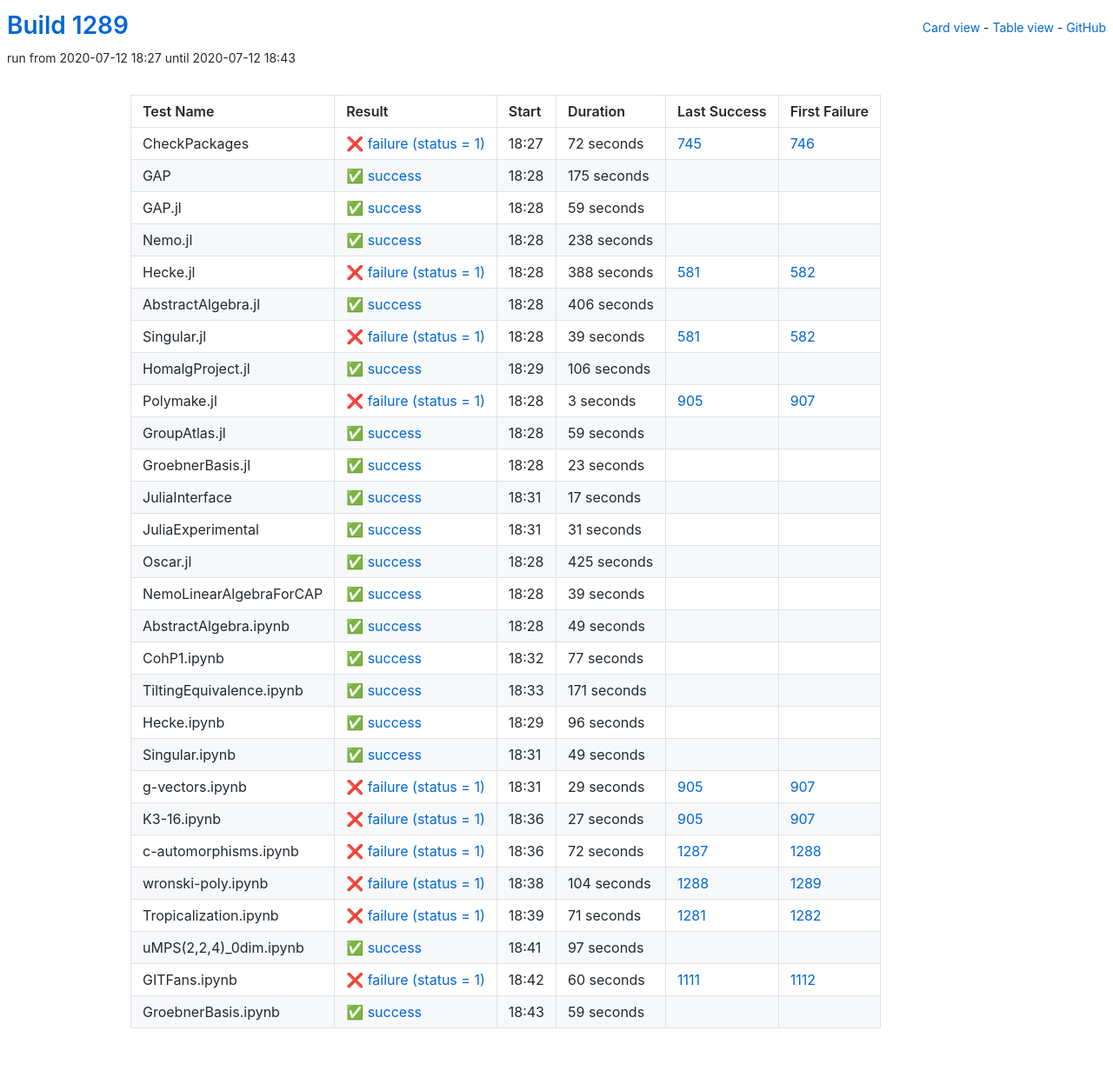
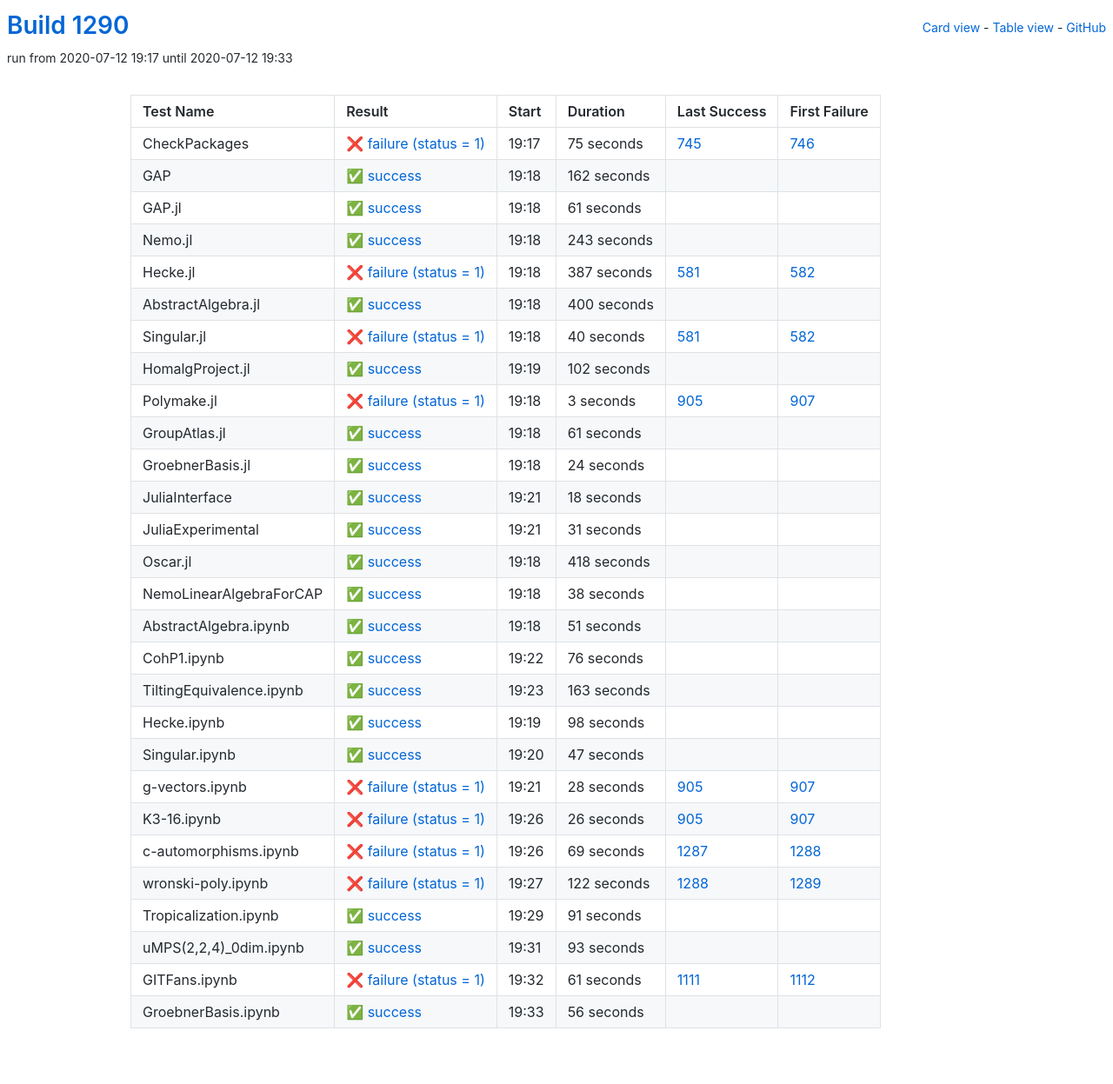
Before and after one commit to oscar-system/oscar-ci-status-1.4, a Jekyll site: the page built from table.html, in a window 1280 px wide. Shown: the whole page at 87% size. Built offline with Jekyll 4.4.1, drawn with Linux system fonts in a browser that asks for light colours.

Commit message:
Build #1290

```diff
--- a/_data/ci.yml
+++ b/_data/ci.yml
@@ -1,6 +1,6 @@
 ---
-build: 1289
-build_url: https://oscarci.mathematik.uni-kl.de/job/oscar-julia-1.4/1289/
+build: 1290
+build_url: https://oscarci.mathematik.uni-kl.de/job/oscar-julia-1.4/1290/
 job: oscar-julia-1.4
 organization: oscar-system
 repo: oscar-ci-status-1.4
@@ -8,104 +8,104 @@ repourl: https://github.com/oscar-system/oscar-ci-status-1.4
 tests:
 - name: CheckPackages
   id: checkpackages
-  log: https://oscarci.mathematik.uni-kl.de/job/oscar-julia-1.4/1289/artifact/logs/build-1289/CheckPackages.log
-  start: 2020-07-12 18:27
+  log: https://oscarci.mathematik.uni-kl.de/job/oscar-julia-1.4/1290/artifact/logs/build-1290/CheckPackages.log
+  start: 2020-07-12 19:17
   success: false
   exitcode: 1
   status: failure
-  duration: 72
+  duration: 75
   last_success: 745
   last_success_url: https://oscarci.mathematik.uni-kl.de/job/oscar-julia-1.4/745/
   first_failure: 746
   first_failure_url: https://oscarci.mathematik.uni-kl.de/job/oscar-julia-1.4/746/
 - name: GAP
   id: gap
-  log: https://oscarci.mathematik.uni-kl.de/job/oscar-julia-1.4/1289/artifact/logs/build-1289/GAP.log
-  start: 2020-07-12 18:28
+  log: https://oscarci.mathematik.uni-kl.de/job/oscar-julia-1.4/1290/artifact/logs/build-1290/GAP.log
+  start: 2020-07-12 19:18
   success: true
   exitcode: 0
   status: success
-  duration: 175
+  duration: 162
   last_success: false
   last_success_url:
   first_failure: false
   first_failure_url:
 - name: GAP.jl
   id: gap-jl
-  log: https://oscarci.mathematik.uni-kl.de/job/oscar-julia-1.4/1289/artifact/logs/build-1289/GAP.jl.log
-  start: 2020-07-12 18:28
+  log: https://oscarci.mathematik.uni-kl.de/job/oscar-julia-1.4/1290/artifact/logs/build-1290/GAP.jl.log
+  start: 2020-07-12 19:18
   success: true
   exitcode: 0
   status: success
-  duration: 59
+  duration: 61
   last_success: false
   last_success_url:
   first_failure: false
   first_failure_url:
 - name: Nemo.jl
   id: nemo-jl
-  log: https://oscarci.mathematik.uni-kl.de/job/oscar-julia-1.4/1289/artifact/logs/build-1289/Nemo.jl.log
-  start: 2020-07-12 18:28
+  log: https://oscarci.mathematik.uni-kl.de/job/oscar-julia-1.4/1290/artifact/logs/build-1290/Nemo.jl.log
+  start: 2020-07-12 19:18
   success: true
   exitcode: 0
   status: success
-  duration: 238
+  duration: 243
   last_success: false
   last_success_url:
   first_failure: false
   first_failure_url:
 - name: Hecke.jl
   id: hecke-jl
-  log: https://oscarci.mathematik.uni-kl.de/job/oscar-julia-1.4/1289/artifact/logs/build-1289/Hecke.jl.log
-  start: 2020-07-12 18:28
+  log: https://oscarci.mathematik.uni-kl.de/job/oscar-julia-1.4/1290/artifact/logs/build-1290/Hecke.jl.log
+  start: 2020-07-12 19:18
   success: false
   exitcode: 1
   status: failure
-  duration: 388
+  duration: 387
   last_success: 581
   last_success_url: https://oscarci.mathematik.uni-kl.de/job/oscar-julia-1.4/581/
   first_failure: 582
   first_failure_url: https://oscarci.mathematik.uni-kl.de/job/oscar-julia-1.4/582/
 - name: AbstractAlgebra.jl
   id: abstractalgebra-jl
-  log: https://oscarci.mathematik.uni-kl.de/job/oscar-julia-1.4/1289/artifact/logs/build-1289/AbstractAlgebra.jl.log
-  start: 2020-07-12 18:28
+  log: https://oscarci.mathematik.uni-kl.de/job/oscar-julia-1.4/1290/artifact/logs/build-1290/AbstractAlgebra.jl.log
+  start: 2020-07-12 19:18
   success: true
   exitcode: 0
   status: success
-  duration: 406
+  duration: 400
   last_success: false
   last_success_url:
   first_failure: false
   first_failure_url:
 - name: Singular.jl
   id: singular-jl
-  log: https://oscarci.mathematik.uni-kl.de/job/oscar-julia-1.4/1289/artifact/logs/build-1289/Singular.jl.log
-  start: 2020-07-12 18:28
+  log: https://oscarci.mathematik.uni-kl.de/job/oscar-julia-1.4/1290/artifact/logs/build-1290/Singular.jl.log
+  start: 2020-07-12 19:18
   success: false
   exitcode: 1
   status: failure
-  duration: 39
+  duration: 40
   last_success: 581
   last_success_url: https://oscarci.mathematik.uni-kl.de/job/oscar-julia-1.4/581/
   first_failure: 582
   first_failure_url: https://oscarci.mathematik.uni-kl.de/job/oscar-julia-1.4/582/
 - name: HomalgProject.jl
   id: homalgproject-jl
-  log: https://oscarci.mathematik.uni-kl.de/job/oscar-julia-1.4/1289/artifact/logs/build-1289/HomalgProject.jl.log
-  start: 2020-07-12 18:29
+  log: https://oscarci.mathematik.uni-kl.de/job/oscar-julia-1.4/1290/artifact/logs/build-1290/HomalgProject.jl.log
+  start: 2020-07-12 19:19
   success: true
   exitcode: 0
   status: success
-  duration: 106
+  duration: 102
   last_success: false
   last_success_url:
   first_failure: false
   first_failure_url:
 - name: Polymake.jl
   id: polymake-jl
-  log: https://oscarci.mathematik.uni-kl.de/job/oscar-julia-1.4/1289/artifact/logs/build-1289/Polymake.jl.log
-  start: 2020-07-12 18:28
+  log: https://oscarci.mathematik.uni-kl.de/job/oscar-julia-1.4/1290/artifact/logs/build-1290/Polymake.jl.log
+  start: 2020-07-12 19:18
   success: false
   exitcode: 1
   status: failure
@@ -116,44 +116,44 @@ tests:
   first_failure_url: https://oscarci.mathematik.uni-kl.de/job/oscar-julia-1.4/907/
 - name: GroupAtlas.jl
   id: groupatlas-jl
-  log: https://oscarci.mathematik.uni-kl.de/job/oscar-julia-1.4/1289/artifact/logs/build-1289/GroupAtlas.jl.log
-  start: 2020-07-12 18:28
+  log: https://oscarci.mathematik.uni-kl.de/job/oscar-julia-1.4/1290/artifact/logs/build-1290/GroupAtlas.jl.log
+  start: 2020-07-12 19:18
   success: true
   exitcode: 0
   status: success
-  duration: 59
+  duration: 61
   last_success: false
   last_success_url:
   first_failure: false
   first_failure_url:
 - name: GroebnerBasis.jl
   id: groebnerbasis-jl
-  log: https://oscarci.mathematik.uni-kl.de/job/oscar-julia-1.4/1289/artifact/logs/build-1289/GroebnerBasis.jl.log
-  start: 2020-07-12 18:28
+  log: https://oscarci.mathematik.uni-kl.de/job/oscar-julia-1.4/1290/artifact/logs/build-1290/GroebnerBasis.jl.log
+  start: 2020-07-12 19:18
   success: true
   exitcode: 0
   status: success
-  duration: 23
+  duration: 24
   last_success: false
   last_success_url:
   first_failure: false
   first_failure_url:
 - name: JuliaInterface
   id: juliainterface
-  log: https://oscarci.mathematik.uni-kl.de/job/oscar-julia-1.4/1289/artifact/logs/build-1289/JuliaInterface.log
-  start: 2020-07-12 18:31
+  log: https://oscarci.mathematik.uni-kl.de/job/oscar-julia-1.4/1290/artifact/logs/build-1290/JuliaInterface.log
+  start: 2020-07-12 19:21
   success: true
   exitcode: 0
   status: success
-  duration: 17
+  duration: 18
   last_success: false
   last_success_url:
   first_failure: false
   first_failure_url:
 - name: JuliaExperimental
   id: juliaexperimental
-  log: https://oscarci.mathematik.uni-kl.de/job/oscar-julia-1.4/1289/artifact/logs/build-1289/JuliaExperimental.log
-  start: 2020-07-12 18:31
+  log: https://oscarci.mathematik.uni-kl.de/job/oscar-julia-1.4/1290/artifact/logs/build-1290/JuliaExperimental.log
+  start: 2020-07-12 19:21
   success: true
   exitcode: 0
   status: success
@@ -164,180 +164,180 @@ tests:
   first_failure_url:
 - name: Oscar.jl
   id: oscar-jl
-  log: https://oscarci.mathematik.uni-kl.de/job/oscar-julia-1.4/1289/artifact/logs/build-1289/Oscar.jl.log
-  start: 2020-07-12 18:28
+  log: https://oscarci.mathematik.uni-kl.de/job/oscar-julia-1.4/1290/artifact/logs/build-1290/Oscar.jl.log
+  start: 2020-07-12 19:18
   success: true
   exitcode: 0
   status: success
-  duration: 425
+  duration: 418
   last_success: false
   last_success_url:
   first_failure: false
   first_failure_url:
 - name: NemoLinearAlgebraForCAP
   id: nemolinearalgebraforcap
-  log: https://oscarci.mathematik.uni-kl.de/job/oscar-julia-1.4/1289/artifact/logs/build-1289/NemoLinearAlgebraForCAP.log
-  start: 2020-07-12 18:28
+  log: https://oscarci.mathematik.uni-kl.de/job/oscar-julia-1.4/1290/artifact/logs/build-1290/NemoLinearAlgebraForCAP.log
+  start: 2020-07-12 19:18
   success: true
   exitcode: 0
   status: success
-  duration: 39
+  duration: 38
   last_success: false
   last_success_url:
   first_failure: false
   first_failure_url:
 - name: AbstractAlgebra.ipynb
   id: abstractalgebra-ipynb
-  log: https://oscarci.mathematik.uni-kl.de/job/oscar-julia-1.4/1289/artifact/logs/build-1289/AbstractAlgebra.ipynb.log
-  start: 2020-07-12 18:28
+  log: https://oscarci.mathematik.uni-kl.de/job/oscar-julia-1.4/1290/artifact/logs/build-1290/AbstractAlgebra.ipynb.log
+  start: 2020-07-12 19:18
   success: true
   exitcode: 0
   status: success
-  duration: 49
+  duration: 51
   last_success: false
   last_success_url:
   first_failure: false
   first_failure_url:
 - name: CohP1.ipynb
   id: cohp1-ipynb
-  log: https://oscarci.mathematik.uni-kl.de/job/oscar-julia-1.4/1289/artifact/logs/build-1289/CohP1.ipynb.log
-  start: 2020-07-12 18:32
+  log: https://oscarci.mathematik.uni-kl.de/job/oscar-julia-1.4/1290/artifact/logs/build-1290/CohP1.ipynb.log
+  start: 2020-07-12 19:22
   success: true
   exitcode: 0
   status: success
-  duration: 77
+  duration: 76
   last_success: false
   last_success_url:
   first_failure: false
   first_failure_url:
 - name: TiltingEquivalence.ipynb
   id: tiltingequivalence-ipynb
-  log: https://oscarci.mathematik.uni-kl.de/job/oscar-julia-1.4/1289/artifact/logs/build-1289/TiltingEquivalence.ipynb.log
-  start: 2020-07-12 18:33
+  log: https://oscarci.mathematik.uni-kl.de/job/oscar-julia-1.4/1290/artifact/logs/build-1290/TiltingEquivalence.ipynb.log
+  start: 2020-07-12 19:23
   success: true
   exitcode: 0
   status: success
-  duration: 171
+  duration: 163
   last_success: false
   last_success_url:
   first_failure: false
   first_failure_url:
 - name: Hecke.ipynb
   id: hecke-ipynb
-  log: https://oscarci.mathematik.uni-kl.de/job/oscar-julia-1.4/1289/artifact/logs/build-1289/Hecke.ipynb.log
-  start: 2020-07-12 18:29
+  log: https://oscarci.mathematik.uni-kl.de/job/oscar-julia-1.4/1290/artifact/logs/build-1290/Hecke.ipynb.log
+  start: 2020-07-12 19:19
   success: true
   exitcode: 0
   status: success
-  duration: 96
+  duration: 98
   last_success: false
   last_success_url:
   first_failure: false
   first_failure_url:
 - name: Singular.ipynb
   id: singular-ipynb
-  log: https://oscarci.mathematik.uni-kl.de/job/oscar-julia-1.4/1289/artifact/logs/build-1289/Singular.ipynb.log
-  start: 2020-07-12 18:31
+  log: https://oscarci.mathematik.uni-kl.de/job/oscar-julia-1.4/1290/artifact/logs/build-1290/Singular.ipynb.log
+  start: 2020-07-12 19:20
   success: true
   exitcode: 0
   status: success
-  duration: 49
+  duration: 47
   last_success: false
   last_success_url:
   first_failure: false
   first_failure_url:
 - name: g-vectors.ipynb
   id: g-vectors-ipynb
-  log: https://oscarci.mathematik.uni-kl.de/job/oscar-julia-1.4/1289/artifact/logs/build-1289/g-vectors.ipynb.log
-  start: 2020-07-12 18:31
+  log: https://oscarci.mathematik.uni-kl.de/job/oscar-julia-1.4/1290/artifact/logs/build-1290/g-vectors.ipynb.log
+  start: 2020-07-12 19:21
   success: false
   exitcode: 1
   status: failure
-  duration: 29
+  duration: 28
   last_success: 905
   last_success_url: https://oscarci.mathematik.uni-kl.de/job/oscar-julia-1.4/905/
   first_failure: 907
   first_failure_url: https://oscarci.mathematik.uni-kl.de/job/oscar-julia-1.4/907/
 - name: K3-16.ipynb
   id: k3-16-ipynb
-  log: https://oscarci.mathematik.uni-kl.de/job/oscar-julia-1.4/1289/artifact/logs/build-1289/K3-16.ipynb.log
-  start: 2020-07-12 18:36
+  log: https://oscarci.mathematik.uni-kl.de/job/oscar-julia-1.4/1290/artifact/logs/build-1290/K3-16.ipynb.log
+  start: 2020-07-12 19:26
   success: false
   exitcode: 1
   status: failure
-  duration: 27
+  duration: 26
   last_success: 905
   last_success_url: https://oscarci.mathematik.uni-kl.de/job/oscar-julia-1.4/905/
   first_failure: 907
   first_failure_url: https://oscarci.mathematik.uni-kl.de/job/oscar-julia-1.4/907/
 - name: c-automorphisms.ipynb
   id: c-automorphisms-ipynb
-  log: https://oscarci.mathematik.uni-kl.de/job/oscar-julia-1.4/1289/artifact/logs/build-1289/c-automorphisms.ipynb.log
-  start: 2020-07-12 18:36
+  log: https://oscarci.mathematik.uni-kl.de/job/oscar-julia-1.4/1290/artifact/logs/build-1290/c-automorphisms.ipynb.log
+  start: 2020-07-12 19:26
   success: false
   exitcode: 1
   status: failure
-  duration: 72
+  duration: 69
   last_success: 1287
   last_success_url: https://oscarci.mathematik.uni-kl.de/job/oscar-julia-1.4/1287/
   first_failure: 1288
   first_failure_url: https://oscarci.mathematik.uni-kl.de/job/oscar-julia-1.4/1288/
 - name: wronski-poly.ipynb
   id: wronski-poly-ipynb
-  log: https://oscarci.mathematik.uni-kl.de/job/oscar-julia-1.4/1289/artifact/logs/build-1289/wronski-poly.ipynb.log
-  start: 2020-07-12 18:38
+  log: https://oscarci.mathematik.uni-kl.de/job/oscar-julia-1.4/1290/artifact/logs/build-1290/wronski-poly.ipynb.log
+  start: 2020-07-12 19:27
   success: false
   exitcode: 1
   status: failure
-  duration: 104
+  duration: 122
   last_success: 1288
   last_success_url: https://oscarci.mathematik.uni-kl.de/job/oscar-julia-1.4/1288/
   first_failure: 1289
   first_failure_url: https://oscarci.mathematik.uni-kl.de/job/oscar-julia-1.4/1289/
 - name: Tropicalization.ipynb
   id: tropicalization-ipynb
-  log: https://oscarci.mathematik.uni-kl.de/job/oscar-julia-1.4/1289/artifact/logs/build-1289/Tropicalization.ipynb.log
-  start: 2020-07-12 18:39
-  success: false
-  exitcode: 1
-  status: failure
-  duration: 71
-  last_success: 1281
-  last_success_url: https://oscarci.mathematik.uni-kl.de/job/oscar-julia-1.4/1281/
-  first_failure: 1282
-  first_failure_url: https://oscarci.mathematik.uni-kl.de/job/oscar-julia-1.4/1282/
-- name: uMPS(2,2,4)_0dim.ipynb
-  id: umps-2-2-4-0dim-ipynb
-  log: https://oscarci.mathematik.uni-kl.de/job/oscar-julia-1.4/1289/artifact/logs/build-1289/uMPS-2-2-4-_0dim.ipynb.log
-  start: 2020-07-12 18:41
+  log: https://oscarci.mathematik.uni-kl.de/job/oscar-julia-1.4/1290/artifact/logs/build-1290/Tropicalization.ipynb.log
+  start: 2020-07-12 19:29
   success: true
   exitcode: 0
   status: success
-  duration: 97
+  duration: 91
+  last_success: false
+  last_success_url:
+  first_failure: false
+  first_failure_url:
+- name: uMPS(2,2,4)_0dim.ipynb
+  id: umps-2-2-4-0dim-ipynb
+  log: https://oscarci.mathematik.uni-kl.de/job/oscar-julia-1.4/1290/artifact/logs/build-1290/uMPS-2-2-4-_0dim.ipynb.log
+  start: 2020-07-12 19:31
+  success: true
+  exitcode: 0
+  status: success
+  duration: 93
   last_success: false
   last_success_url:
   first_failure: false
   first_failure_url:
 - name: GITFans.ipynb
   id: gitfans-ipynb
-  log: https://oscarci.mathematik.uni-kl.de/job/oscar-julia-1.4/1289/artifact/logs/build-1289/GITFans.ipynb.log
-  start: 2020-07-12 18:42
+  log: https://oscarci.mathematik.uni-kl.de/job/oscar-julia-1.4/1290/artifact/logs/build-1290/GITFans.ipynb.log
+  start: 2020-07-12 19:32
   success: false
   exitcode: 1
   status: failure
-  duration: 60
+  duration: 61
   last_success: 1111
   last_success_url: https://oscarci.mathematik.uni-kl.de/job/oscar-julia-1.4/1111/
   first_failure: 1112
   first_failure_url: https://oscarci.mathematik.uni-kl.de/job/oscar-julia-1.4/1112/
 - name: GroebnerBasis.ipynb
   id: groebnerbasis-ipynb
-  log: https://oscarci.mathematik.uni-kl.de/job/oscar-julia-1.4/1289/artifact/logs/build-1289/GroebnerBasis.ipynb.log
-  start: 2020-07-12 18:43
+  log: https://oscarci.mathematik.uni-kl.de/job/oscar-julia-1.4/1290/artifact/logs/build-1290/GroebnerBasis.ipynb.log
+  start: 2020-07-12 19:33
   success: true
   exitcode: 0
   status: success
-  duration: 59
+  duration: 56
   last_success: false
   last_success_url:
   first_failure: false
```
Also changed, not shown: README.md.
